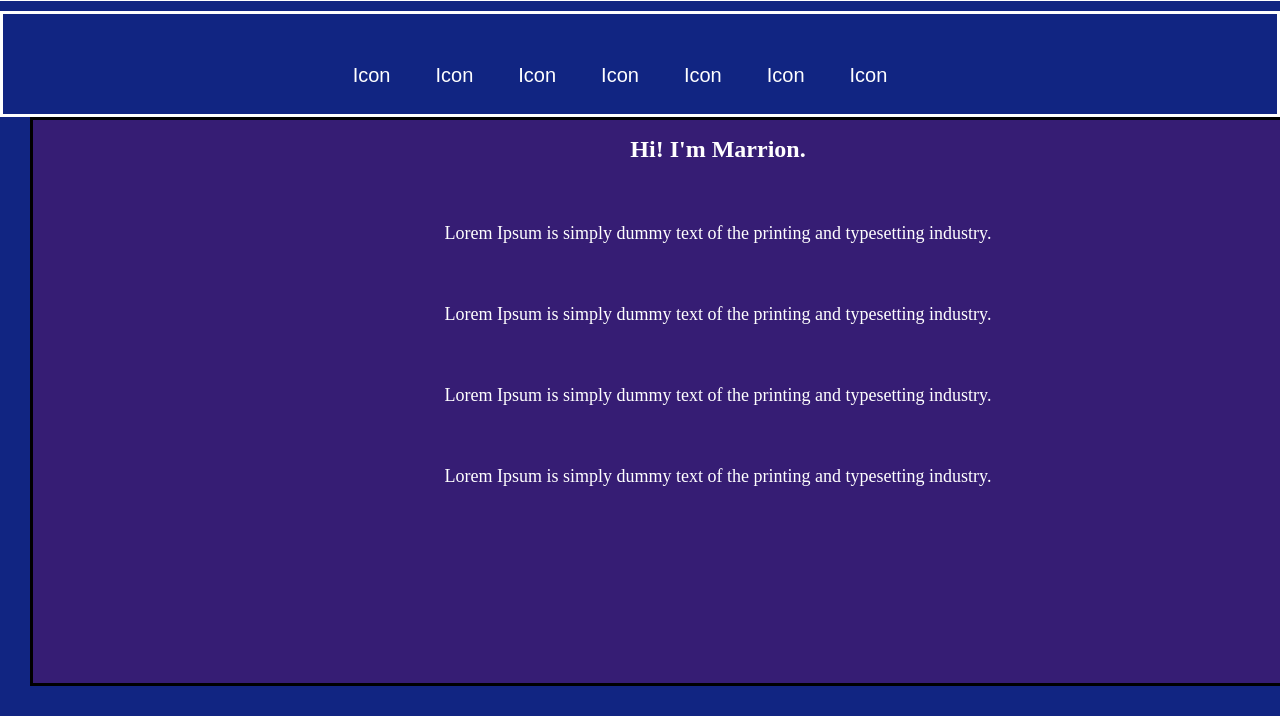
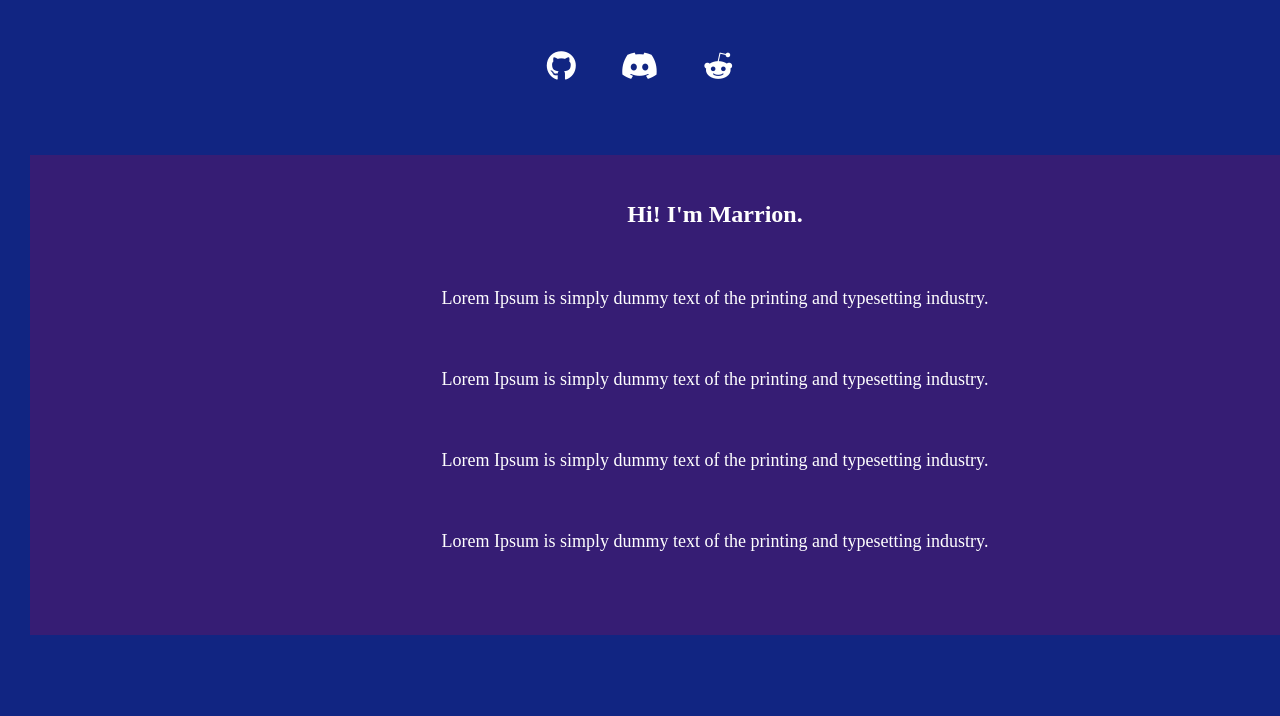
Before and after one commit to mjthedev/marrionjohnson.io, a website: page public/index.html in a window 1280 px wide. Shown: the part 154-870 px from the top of the page. After the commit the page ends 819 px from the top, so only its background shows below. Drawn offline with Linux system fonts and the light colour scheme.

Commit message:
added FontAwesome icons and adjusted text

```diff
--- a/package.json
+++ b/package.json
@@ -1,13 +1,14 @@
 {
   "name": "WebDev",
   "version": "1.0.0",
-  "nodemonConfig":{
+  "nodemonConfig": {
     "ext": "js,html,css"
   },
   "description": "Personal Website",
   "main": "index.js",
   "license": "MIT",
   "dependencies": {
+    "@fortawesome/fontawesome-free": "^6.2.0",
     "bootstrap": "^5.2.0",
     "env": "^0.0.2",
     "express": "^4.18.1",
--- a/public/css/style.css
+++ b/public/css/style.css
@@ -7,10 +7,11 @@
     color: white;
     font-size: 30px;
     text-align: center;
-    border-style: solid;
+    // border-style: solid;
 }
 
 .divHeader{
+    // margin-top: 60px;
     color: white;
     font-size: 24px;
     text-align: center;
@@ -22,29 +23,36 @@
     margin-top: 60px;
 
 }
+
+
+
+
+
+
 .navBar{
 /* width: 1400px; */
 height: 100px;
-margin-top: 10px;
+margin-top: 100px;
 /* margin-left: 30px;
 margin-right: 20px;
 margin-bottom: 30px; */
 background-color: rgb(17,37,130 );
-border-style: solid;
-border-color: white;
+// border-style: solid;
+// border-color: white;
 text-align: center;
 
 }
 .firstDiv{
 width: 1370px;
-height: 563px;
+height: 450px;
 // margin-top: 30px;
+padding-top: 30px;
 margin-left: 30px;
 margin-right: 20px;
 margin-bottom: 30px;
 background-color: rgb(54,29,116);
-border-style: solid;
-border-color: black;
+// border-style: solid;
+// border-color: black;
 }
 
 
@@ -52,9 +60,7 @@ ul{
     // float: right;
     margin-top: 50px;
     // margin-right: 300px;
-    padding: 0;
     font-size: 20px;
-    font-style: normal;
     text-align: center;
 
 }
@@ -63,17 +69,16 @@ li{
     display: inline;
     /* margin-top: 30px; */
     margin-right: 40px;
-    font-style: normal;
-    text-align: center;
+    // text-align: center;
 }
 a{
     color: white;
-    text-decoration: none;
-    font-family: Arial, Helvetica, sans-serif;;;
-    text-align: center;
+    // text-decoration: none;
+    // font-family: Arial, Helvetica, sans-serif;;;
+    // text-align: center;
 }
 a:hover{
     color:peachpuff;
-    text-decoration: underline;
+    // text-decoration: underline;
 }
 //
--- a/public/index.html
+++ b/public/index.html
@@ -1,7 +1,11 @@
 <!DOCTYPE html>
 <html>
     <head>
+         <link href="../node_modules/@fortawesome/fontawesome-free/css/fontawesome.css" rel="stylesheet">
+        <link href="../node_modules/@fortawesome/fontawesome-free/css/brands.css" rel="stylesheet">
+        <link href="../node_modules/@fortawesome/fontawesome-free/css//solid.css" rel="stylesheet">
         <link rel="stylesheet" type="text/css" href="css/style.css">
+        <link rel="stylesheet" type="text/css" href="css/icons.css">
     </head>
     <body>
 
@@ -11,13 +15,10 @@
 
 <div class="navBar">
     <ul>
-        <li><a href="home.asp">Icon</a></li>
-        <li><a href="about.asp">Icon</a></li>
-        <li><a href="service.asp">Icon</a></li>
-        <li><a href="blog.asp">Icon</a></li>
-        <li><a href="contact.asp">Icon</a></li>
-        <li><a href="home.asp">Icon</a></li>
-        <li><a href="about.asp">Icon</a></li>
+        <li><a><i class="fa-brands fa-github fa-xl"></i></a></li>
+        <li><a><i class="fa-brands fa-discord fa-xl"></i></a></li>
+        <li><a><i class="fa-brands fa-reddit-alien fa-xl"></i></a></li>
+
 
 
     </ul>
```
Also changed, not shown: public/css/icons.css (added, +9 -0 lines), 1 other file.
